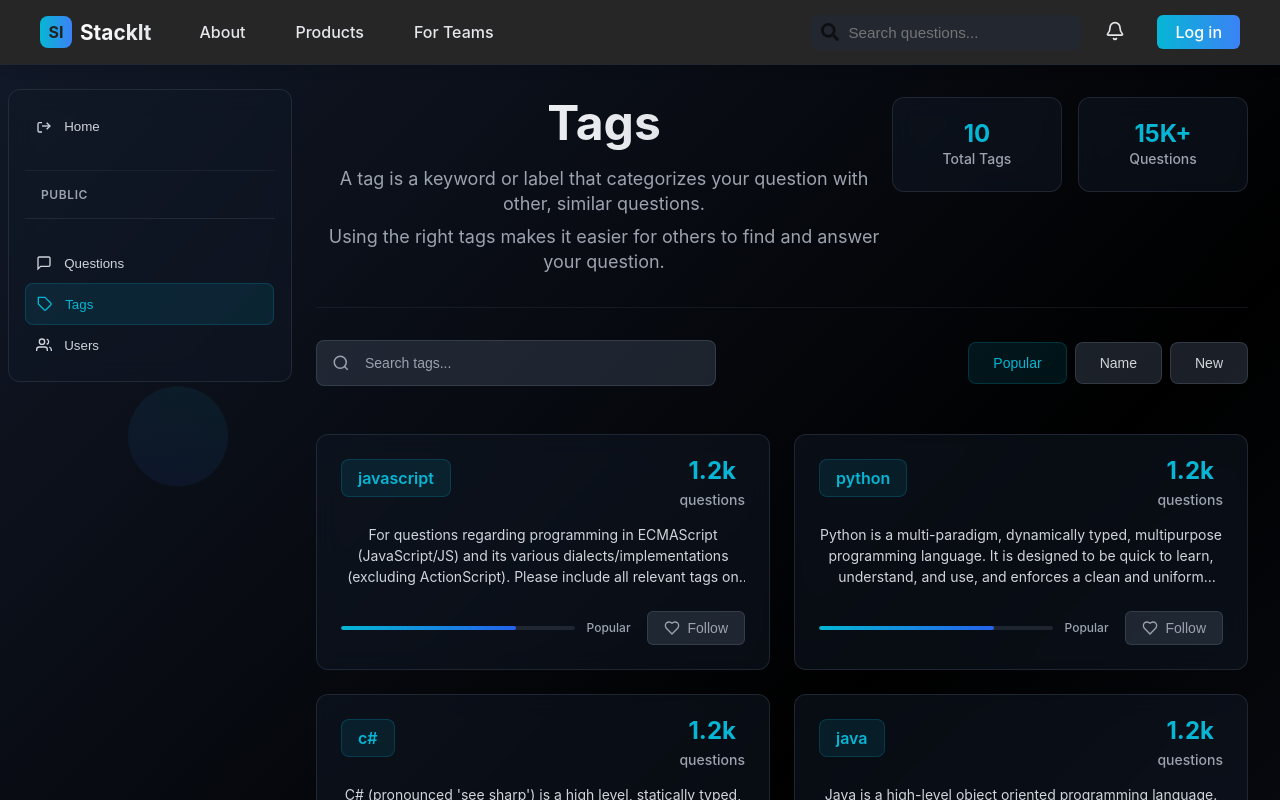
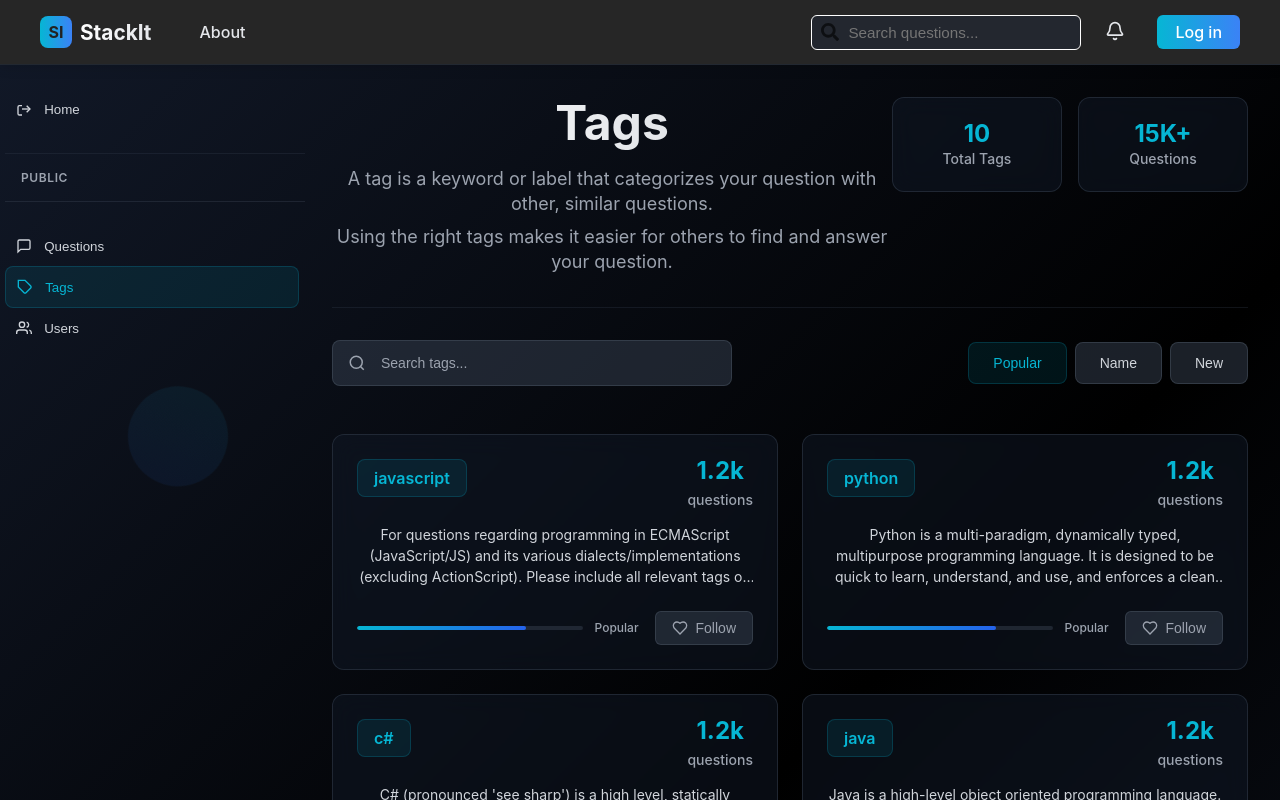
Before and after one commit to Prince61141/Odoo-Hackathon-2025, a React (Create React App) app in the folder client/: page /Tags in a window 1280 px wide. Shown: the top 800 px of the page. Built offline with nearby package versions, Linux system fonts and the light colour scheme.

Commit message:
Refactor Navbar and Sidebar styles for improved layout and responsiveness; remove unused styles

```diff
--- a/client/src/components/HomeMainbar/HomeMainbar.css
+++ b/client/src/components/HomeMainbar/HomeMainbar.css
@@ -1,7 +1,7 @@
 .main-bar {
   flex: 2;
-  background: rgba(17, 24, 39, 0.5);
-  border: 1px solid rgba(55, 65, 81, 0.5);
+  /* background: rgba(17, 24, 39, 0.5); */
+  /* border: 1px solid rgba(55, 65, 81, 0.5); */
   border-radius: 12px;
   backdrop-filter: blur(12px);
   padding: 1.5rem;
--- a/client/src/components/LeftSidebar/LeftSidebar.css
+++ b/client/src/components/LeftSidebar/LeftSidebar.css
@@ -1,5 +1,5 @@
 .left-sidebar {
-  width: 250px;
+  /* width: 300px;
   background: rgba(17, 24, 39, 0.5);
   border: 1px solid rgba(55, 65, 81, 0.5);
   border-radius: 12px;
@@ -9,7 +9,16 @@
   position: sticky;
   margin-top: 1.5rem;
   transition: transform 0.3s ease;
-  left: 8px;
+  left: 8px; */
+   width: 300px;
+  display: flex;
+  flex-direction: column;
+  gap: 1.5rem;
+  height: fit-content;
+  position: sticky;
+  top: 1.5rem;
+  margin-top: 1.5rem;
+  left: 5px;
 }
 
 .side-nav {
--- a/client/src/components/Navbar/Navbar.css
+++ b/client/src/components/Navbar/Navbar.css
@@ -4,6 +4,7 @@
   top: 0;
   z-index: 50;
   width: 100%;
+  overflow: hidden;
   background: rgba(0, 0, 0, 0.85);
   border-bottom: 1px solid #222831;
   /* backdrop-filter: blur(12px); */
@@ -84,6 +85,8 @@
   position: relative;
   display: flex;
   align-items: center;
+  color: #ffffff;
+
 }
 
 .modern-search-icon {
@@ -92,6 +95,7 @@
   top: 50%;
   transform: translateY(-50%);
   width: 18px;
+  color: #ffffff;
   opacity: 0.6;
 }
 
@@ -99,7 +103,7 @@
   width: 220px;
   padding: 8px 12px 8px 36px;
   border-radius: 6px;
-  border: 1px solid #222831;
+  border: 1px solid #ffffff;
   background: #23272f;
   color: #fff;
   font-size: 0.95rem;
--- a/client/src/components/Navbar/Navbar.jsx
+++ b/client/src/components/Navbar/Navbar.jsx
@@ -46,12 +46,7 @@ const Navbar = ({ handleSlideIn }) => {
             <Link to="/" className="modern-nav-btn">
               About
             </Link>
-            <Link to="/" className="modern-nav-btn">
-              Products
-            </Link>
-            <Link to="/" className="modern-nav-btn">
-              For Teams
-            </Link>
+
           </nav>
         </div>
         <div className="modern-header-right">
```
